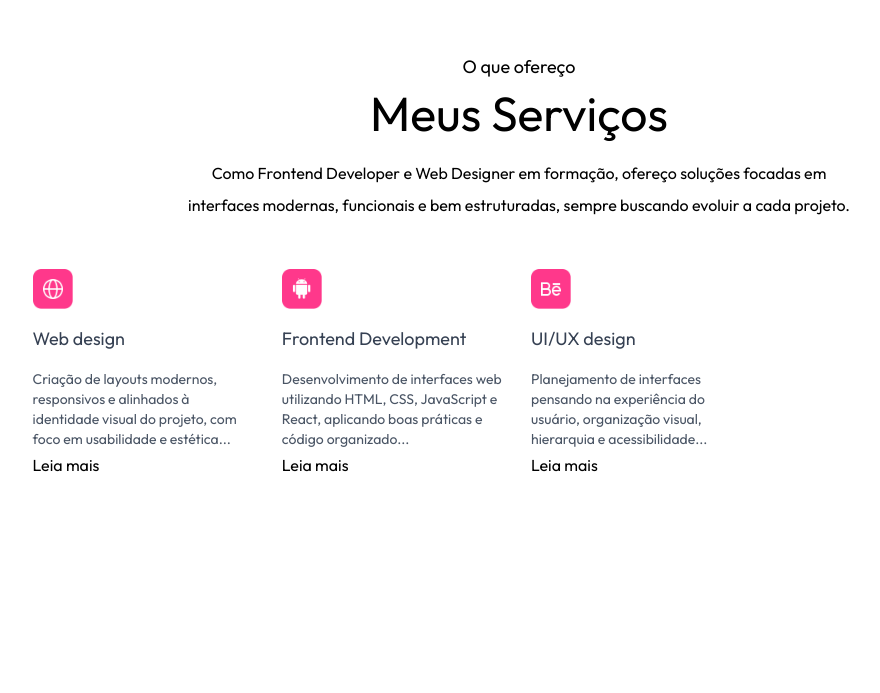
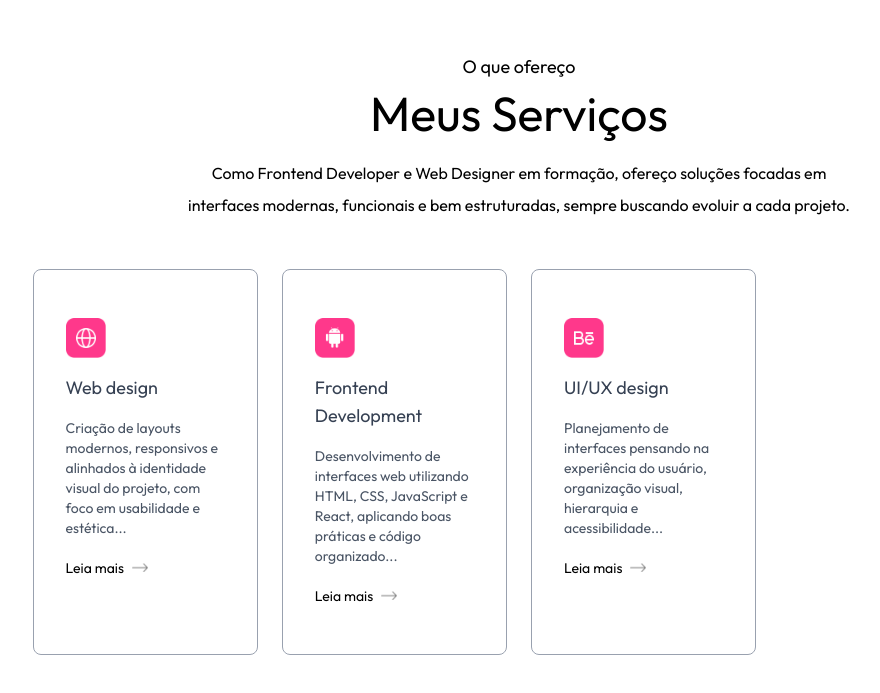
Before and after one commit to desousam/sousa-portfolio, a Next.js app: page / in a window 1280 px wide. Shown: the part 1647-2340 px from the top of the page, without its empty margins (121-1001 px from the left). Before the commit the page ends 2208 px from the top, so only its background shows below. Built offline with nearby package versions, Linux system fonts and the light colour scheme; a web font is replaced by a local one.

Commit message:
Update Services

```diff
--- a/app/components/Services.jsx
+++ b/app/components/Services.jsx
@@ -1,4 +1,4 @@
-import { serviceData } from '@/assets/assets'
+import { assets, serviceData } from '@/assets/assets'
 import Image from 'next/image'
 import React from 'react'
 
@@ -11,11 +11,11 @@
 
       <div className='grid grid-cols-4 gap-6 my-10'>
         {serviceData.map(({icon, title, description, link}, index)=>(
-            <div key={index}>
+            <div key={index} className='border border-gray-400 rounded-lg px-8 py-12 hover:shadow-black cursor-pointer hover:lightHover hover:-translate-y-1 duration-500'>
                 <Image src={icon} alt='' className='w-10'/>
                 <h3 className='text-lg my-4 text-gray-700'>{title}</h3>
                 <p className='text-sm text-gray-600 leading-5'>{description}</p>
-                <a href="{link}" className='flex '>Leia mais</a>
+                <a href="{link}" className='flex items-center gap-2 text-sm mt-5'>Leia mais <Image src={assets.right_arrow} alt='' className='w-4'/></a>
             </div>
         ))}
       </div>
```
